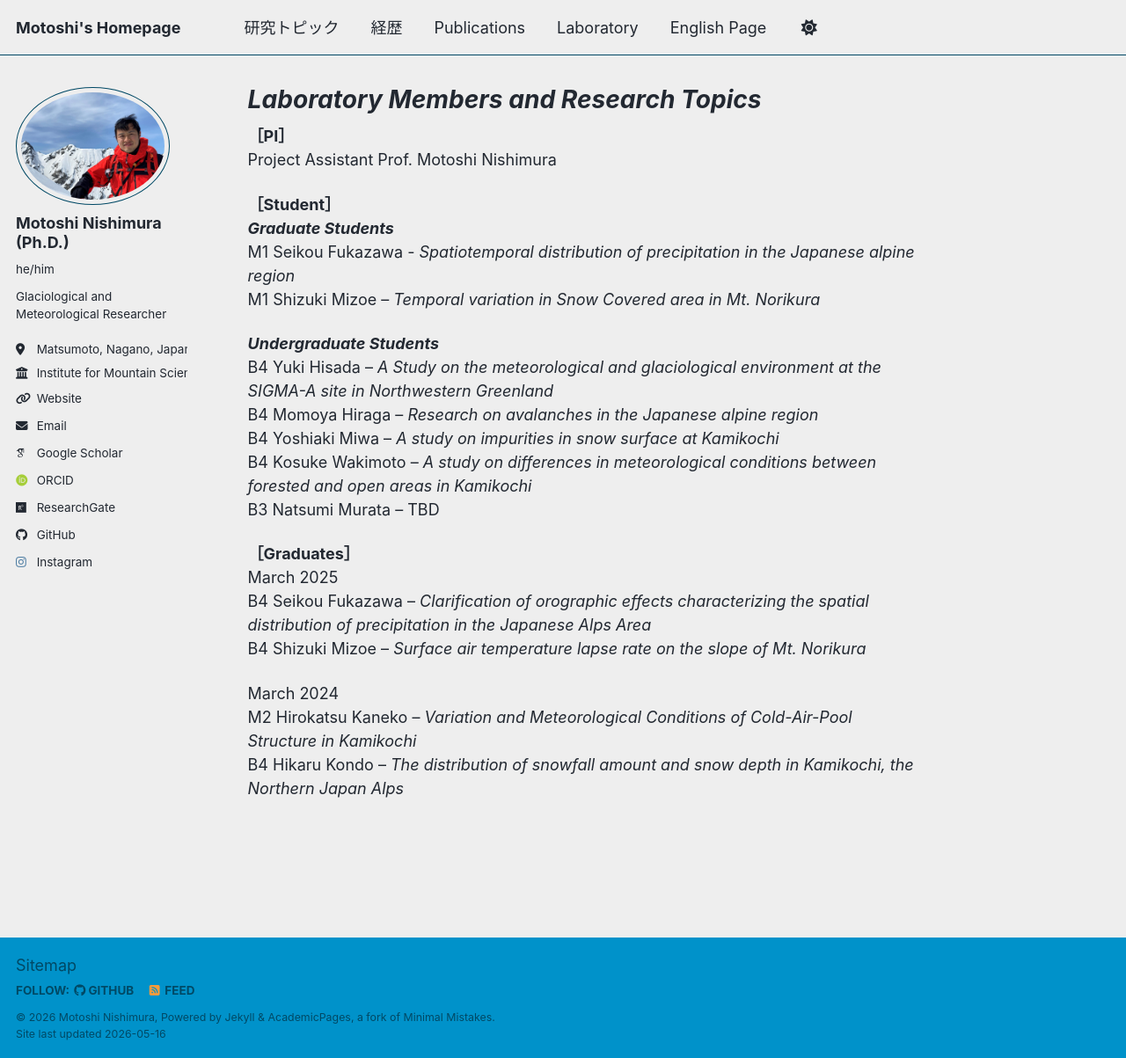
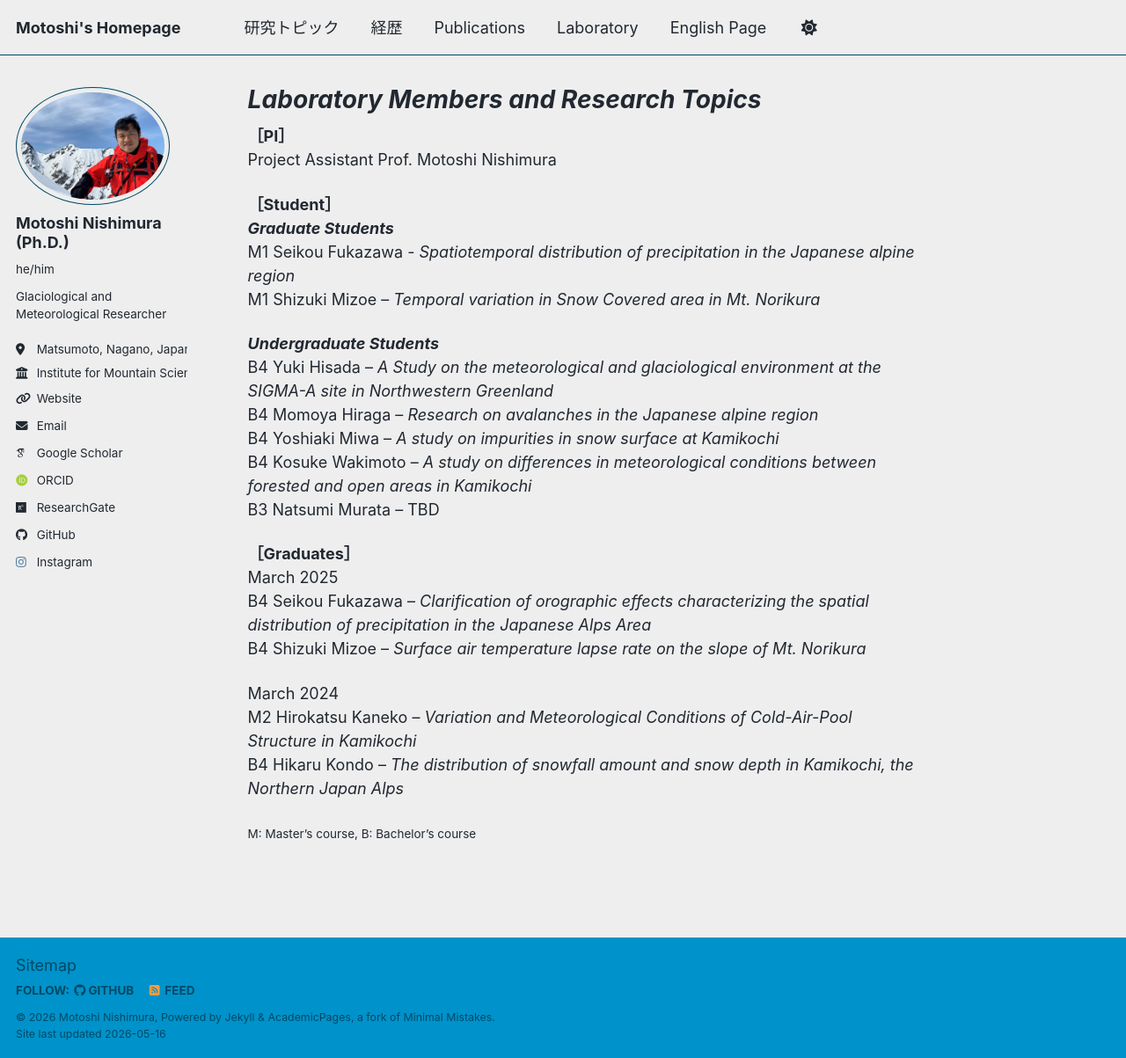
Before and after one commit to MotoshiNishimura/MotoshiNishimura.github.io, a Jekyll site: the page built from _pages/lab_member_en.md, in a window 1280 px wide and 1203 px high. Shown: the whole window at 88% size. Built offline with Jekyll 4.4.1, drawn with Linux system fonts in a browser that asks for light colours; some web fonts are replaced; a script bundle is joined from its source files by our own code; library files that are not in the unit come from our copies.

Commit message:
Update lab_member_en.md

```diff
--- a/_pages/lab_member_en.md
+++ b/_pages/lab_member_en.md
@@ -26,3 +26,7 @@ B4 Shizuki Mizoe – *Surface air temperature lapse rate on the slope of Mt. Nor
 March 2024<br>
 M2 Hirokatsu Kaneko – *Variation and Meteorological Conditions of Cold-Air-Pool Structure in Kamikochi*<br>
 B4 Hikaru Kondo – *The distribution of snowfall amount and snow depth in Kamikochi, the Northern Japan Alps*<br>
+
+<span style="font-size: 0.75em;">
+M: Master's course, B: Bachelor's course
+</span>
```
